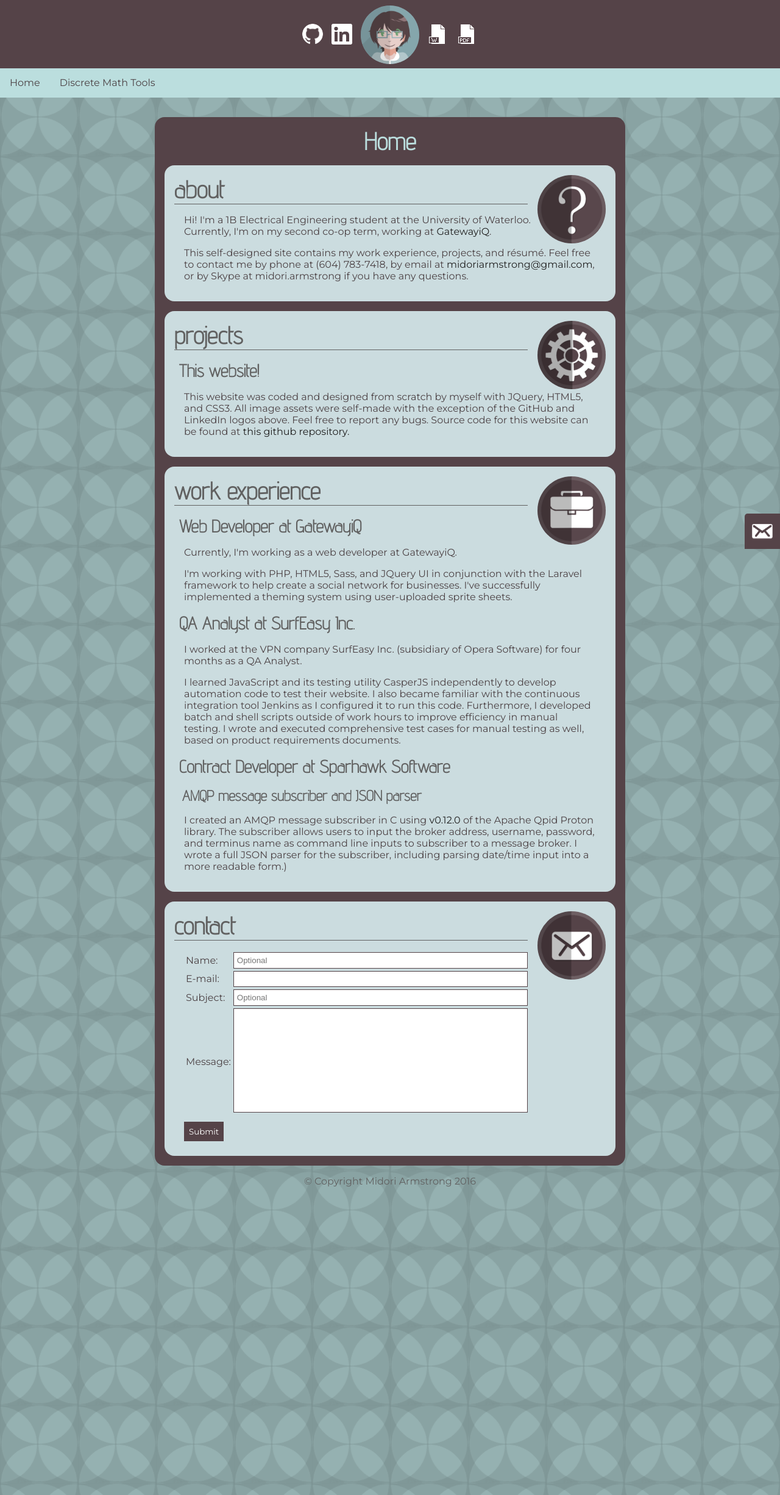
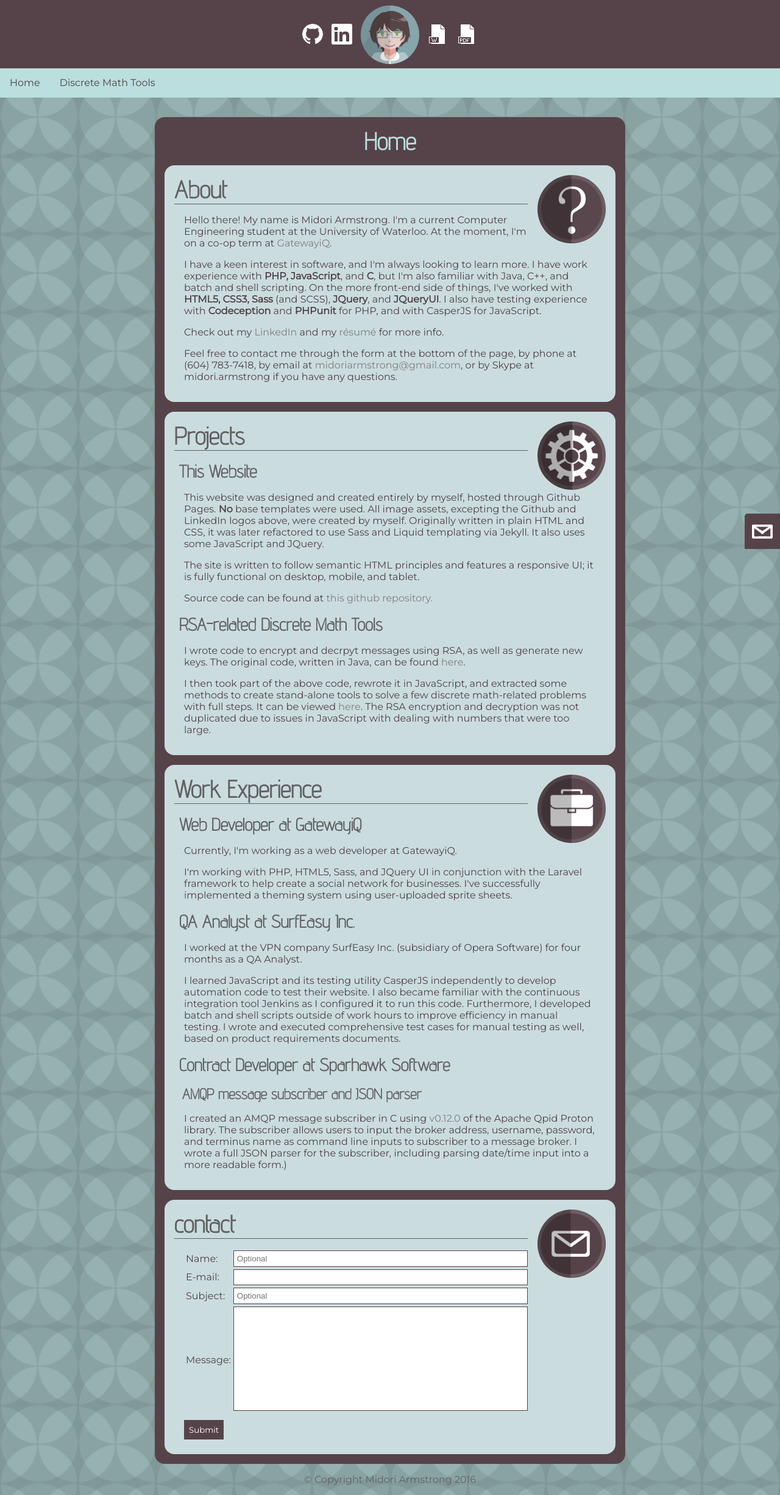
Before and after one commit to midoriarmstrong/midoriarmstrong.github.io, a Jekyll site: the page built from index.html, in a window 1280 px wide. Shown: the whole page at 61% size. Built offline with Jekyll 4.4.1, drawn with Linux system fonts in a browser that asks for light colours.

Commit message:
Update Home page content
Update mail icon

```diff
--- a/css/main.sass
+++ b/css/main.sass
@@ -10,16 +10,15 @@ $spritesheetY: 148px
 $baselighter: #cbdcdf
 $baselight: #bbdede
 $basecolour: #93B7BE
-$basedark: #554348
+$basedark: #564349
 $text: #4c4245
 $heading: #616161
-$link: #212121
+$link: #7f7f7f
 $linkvisited: #696969
 $linkhover: white
 
 body
-  background: $baselight
-  background-image: url('/assets/images/bg.png')
+  background: url("/assets/images/bg.png") $baselight repeat fixed
   color: $text
   font-size: 16px
   font-family: 'Montserrat', 'Tahoma', 'Geneva', sans-serif
@@ -60,6 +59,7 @@ body
             span
 
               &.icon
+                background-color: none
                 height: 34px
                 margin-top: 2.438rem
                 width: 34px
@@ -226,7 +226,7 @@ body
         background-position: 34px -114px
         bottom: 0
         display: inline-block
-        height: 25px
+        height: 23px
         left: 0
         margin: auto
         position: absolute
--- a/discrete-math/index.html
+++ b/discrete-math/index.html
@@ -9,7 +9,7 @@ head: |
   <script src="js/main.js"></script>
 ---
 <section id="eucliAlgo">
-  <h1>euclidean algorithm</h1>
+  <h1>Euclidean Algorithm</h1>
   <p>Please input two integers to find their greatest common divisor.</p>
   <form>
     <table>
@@ -66,7 +66,7 @@ head: |
 </section>
 
 <section id="linCong">
-  <h1>linear congruences</h1>
+  <h1>Linear Congruences</h1>
 
   <p>Please input three integers to find the complete solution to <span><em>ax &#x2261; b (mod n)</em></span>, if it exists.</p>
   <form>
--- a/index.html
+++ b/index.html
@@ -6,31 +6,51 @@ heading: Home
 <section id="about">
   <span class="icon about"></span>
 
-  <h1>about</h1>
+  <h1>About</h1>
 
-  <p>Hi! I'm a 1B Electrical Engineering student at the University of Waterloo.
-  Currently, I'm on my second co-op term, working at <a href="https://gatewaylogin.com/marketing.php">GatewayiQ</a>.</p>
-  <p>This self-designed site contains my work experience, projects, and r&eacute;sum&eacute;.
-  Feel free to contact me by phone at (604) 783-7418, by email at <a href="mailto:midoriarmstrong@gmail.com">midoriarmstrong@gmail.com</a>,
+  <p>Hello there! My name is Midori Armstrong. I'm a current Computer Engineering student at the University of Waterloo.
+  At the moment, I'm on a co-op term at <a href="https://gatewaylogin.com/marketing.php">GatewayiQ</a>.</p>
+
+  <p>I have a keen interest in software, and I'm always looking to learn more. I have work experience with <strong>PHP, JavaScript</strong>, and <strong>C</strong>,
+  but I'm also familiar with Java, C++, and batch and shell scripting. On the more front-end side of things, I've worked with <strong>HTML5, CSS3, Sass</strong>
+  (and SCSS), <strong>JQuery</strong>, and <strong>JQueryUI</strong>. I also have testing experience with <strong>Codeception</strong> and <strong>PHPunit</strong> for PHP, and with CasperJS for JavaScript.</p>
+
+  <p>Check out my <a href="https://ca.linkedin.com/in/midori-armstrong-19433012b">LinkedIn</a> and my <a href="/assets/files/midoriarmstrong-resume.pdf">r&#233;sum&#233;</a> for more info.</p>
+
+  <p>Feel free to contact me through the form at the bottom of the page, by phone at (604) 783-7418,
+  by email at <a href="mailto:midoriarmstrong@gmail.com">midoriarmstrong@gmail.com</a>,
   or by Skype at midori.armstrong if you have any questions.</p>
 </section>
 
 <section id="projects">
   <span class="icon projects"></span>
 
-  <h1>projects</h1>
+  <h1>Projects</h1>
 
-  <h2>This website!</h2>
+  <h2>This Website</h2>
 
-  <p>This website was coded and designed from scratch by myself with JQuery, HTML5, and CSS3.
-  All image assets were self-made with the exception of the GitHub and LinkedIn logos above. Feel free to report any bugs. Source code for this website can be found at
-  <a href="https://github.com/midoriarmstrong/midoriarmstrong.github.io">this github repository.</a></p>
+  <p>This website was designed and created entirely by myself, hosted through Github Pages. <strong>No</strong> base templates were used.
+  All image assets, excepting the Github and LinkedIn logos above, were created by myself. Originally written in plain HTML and CSS,
+  it was later refactored to use Sass and Liquid templating via Jekyll. It also uses some JavaScript and JQuery.</p>
+
+  <p>The site is written to follow semantic HTML principles and features a responsive UI; it is fully functional on desktop, mobile, and tablet.</p>
+
+  <p>Source code can be found at <a href="https://github.com/midoriarmstrong/midoriarmstrong.github.io">this github repository.</a></p>
+
+  <h2>RSA-related Discrete Math Tools</h2>
+
+  <p>I wrote code to encrypt and decrpyt messages using RSA, as well as generate new keys. The original code, written in Java, can be found
+  <a href="https://github.com/midoriarmstrong/rsa-encrypt-decrpyt">here</a>.</p>
+
+  <p>I then took part of the above code, rewrote it in JavaScript, and extracted some methods to create stand-alone tools to solve a few
+  discrete math-related problems with full steps. It can be viewed <a href="/discrete-math">here</a>.
+  The RSA encryption and decryption was not duplicated due to issues in JavaScript with dealing with numbers that were too large.</p>
 </section>
 
 <section id="work-experience">
   <span class="icon work"></span>
 
-  <h1>work experience</h1>
+  <h1>Work Experience</h1>
 
   <h2>Web Developer at GatewayiQ</h2>
 
```
Also changed, not shown: other parts of discrete-math/index.html (+1 -1 lines), assets/images/icons.png.
